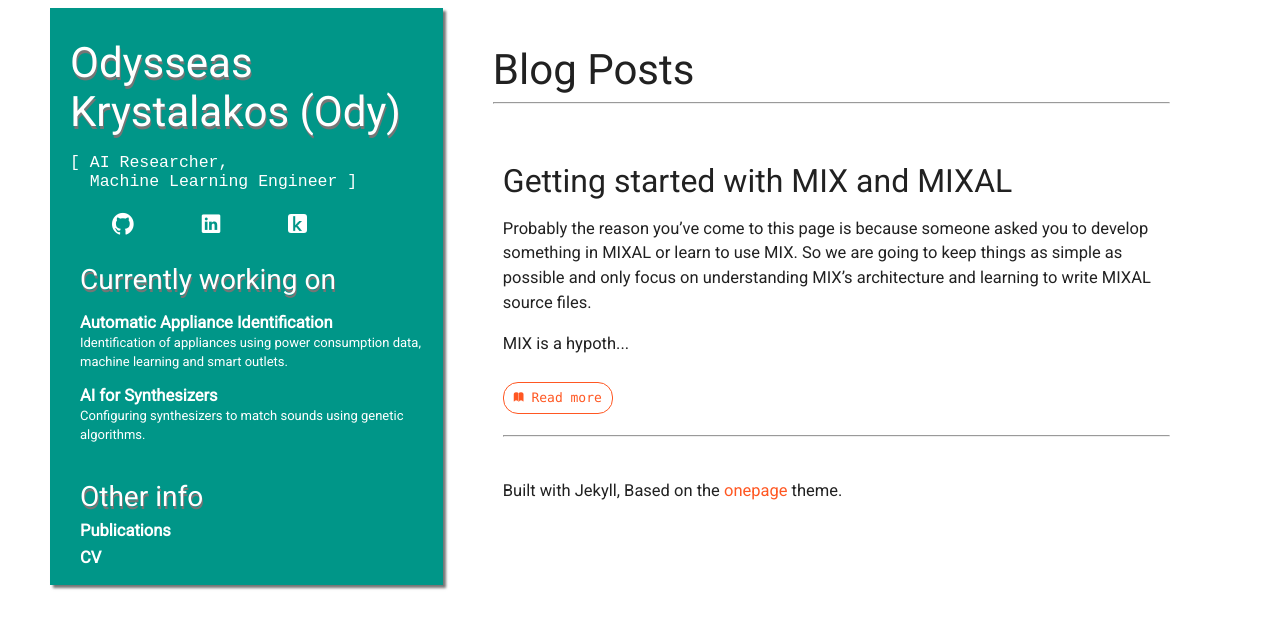
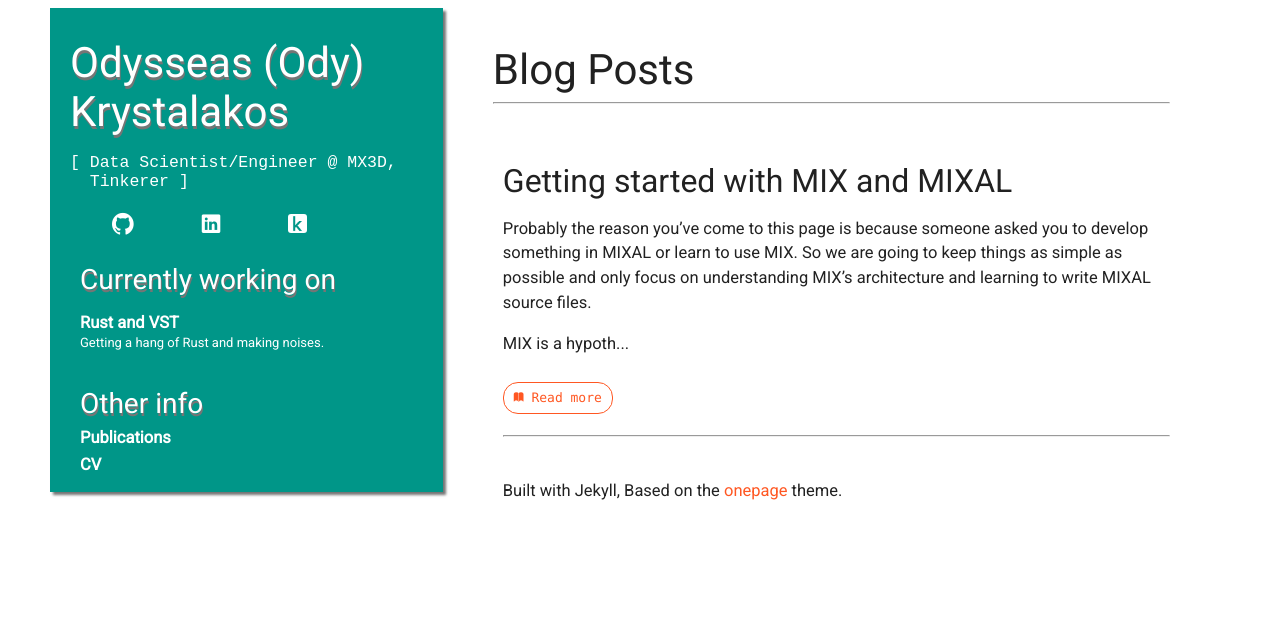
Before and after one commit to OdysseasKr/odysseaskr.github.io, a Jekyll site: the page built from index.html, in a window 1280 px wide. Shown: the top 629 px of the page. Built offline with Jekyll 4.4.1, drawn with Linux system fonts in a browser that asks for light colours; some web fonts are replaced.

Commit message:
Update info

```diff
--- a/_config.yml
+++ b/_config.yml
@@ -6,8 +6,8 @@ highlighter: rouge
 lsi: false
 permalink: /:year/:month/:title.html
 
-title: "Odysseas Krystalakos (Ody)"
-description: ["AI Researcher", "Machine Learning Engineer"]
+title: "Odysseas (Ody) Krystalakos"
+description: ["Data Scientist/Engineer @ MX3D", "Tinkerer"]
 baseurl: ""
 url: "http://odysseaskr.github.io" # replace by your site's url
 twitter_username: your-name
@@ -25,7 +25,7 @@ primary-text: "#212121"
 secondary-text: "#757575"
 divider: "#BDBDBD"
 
-author: Odysseas
+author: Ody
 
 # language settings
 isolang: en
--- a/_data/projects.yml
+++ b/_data/projects.yml
@@ -1,6 +1,3 @@
-- name: Automatic Appliance Identification
+- name: Rust and VST
   link: "#"
-  description: "Identification of appliances using power consumption data, machine learning and smart outlets."
-- name: AI for Synthesizers
-  link: "https://github.com/OdysseasKr/NatCom-soundmatching"
-  description: "Configuring synthesizers to match sounds using genetic algorithms."
+  description: "Getting a hang of Rust and making noises."
```
